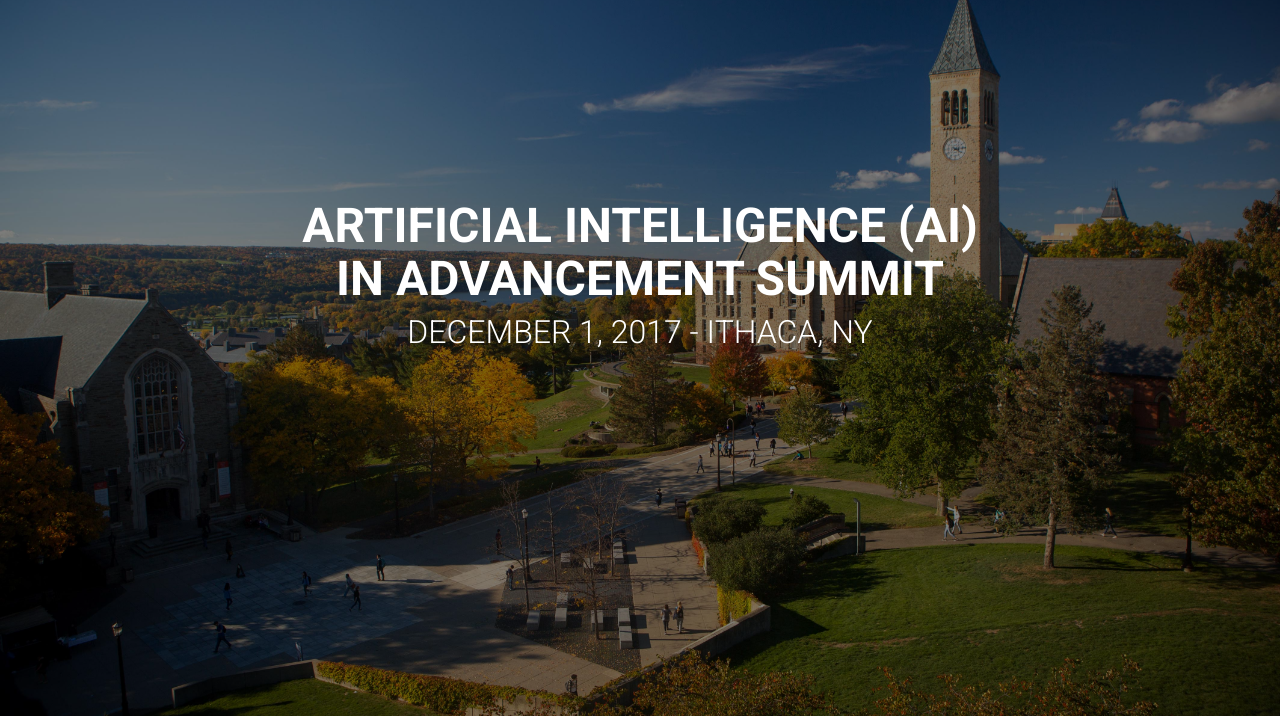
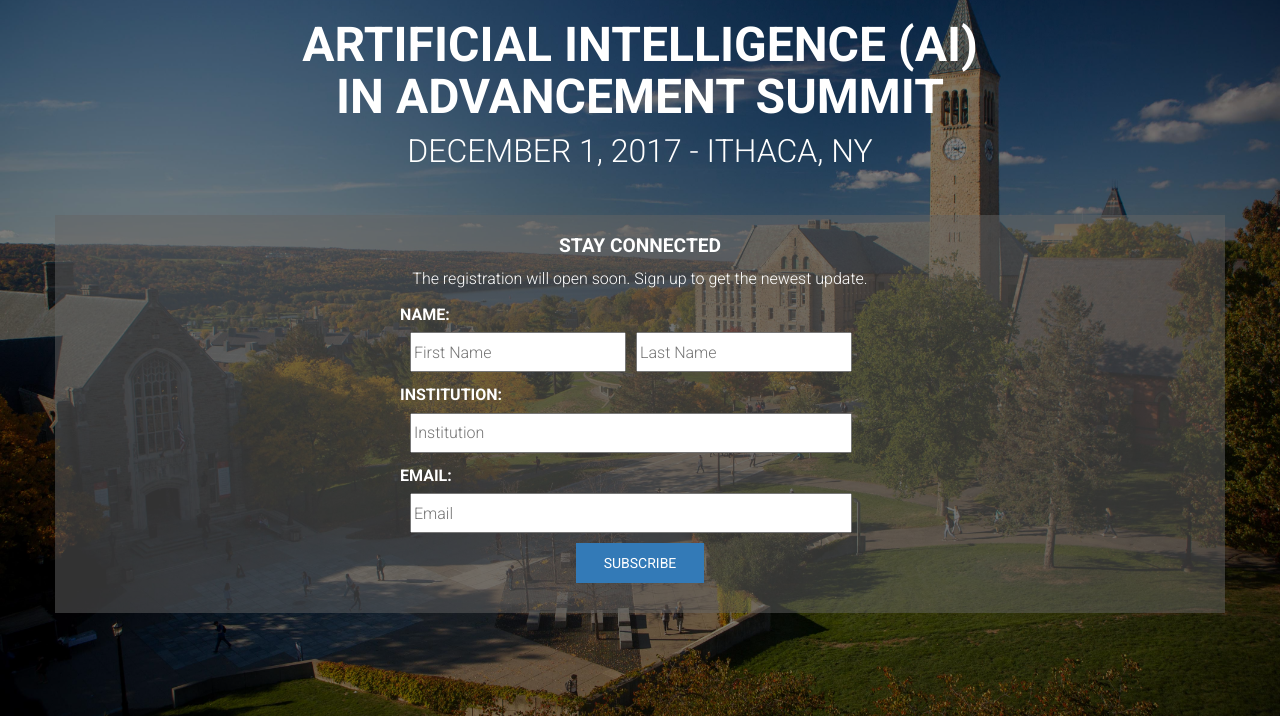
Before and after one commit to aad-wsux/aisummit, a website: page index-std.html in a window 1280 px wide. Shown: the part 84-802 px from the top of the page. Drawn offline with Linux system fonts and the light colour scheme; files whose address does not match are found by name.

Commit message:
add email sign up form in intro

```diff
--- a/assets/css/main.css
+++ b/assets/css/main.css
@@ -350,12 +350,36 @@ ul li {
 }
 .site-header .intro h2 {
   margin-top: 0px;
-  font-size: 4vw;
+  font-size: 5vw;
   font-weight: 300;
 }
 .site-header .intro h1 {
   margin-top: 0px;
   font-size: 6vw;
+}
+.site-header .intro h4 {
+  font-size: 4vw;
+}
+.site-header .intro p {
+  font-size: 4vw;
+  margin-bottom: 10px;
+  text-transform: none;
+}
+.form-group label{
+  font-size: 4vw;
+}
+.site-header .intro .container{
+  background-color:rgba(100, 100, 100, 0.5);
+  padding: 20px;
+}
+.form-group{
+  min-height: 40px;
+  margin-left:auto;
+  margin-right:auto;
+  margin-bottom: 10px;
+}
+.form-group label{
+  font-size: 4vw;
 }
 @media (min-width: 768px) {
   .site-header .intro h2 {
@@ -367,12 +391,20 @@ ul li {
     margin-top: 0px;
     font-size: 3rem;
   }
-}
-
-.site-header .intro p {
-  font-size: 3vw;
-  margin-bottom: 10px;
-  font-weight: 300;
+  .site-header .intro h4 {
+    margin-top: 0px;
+    font-size: 1.2rem;
+  }
+  .site-header .intro p {
+    font-size: 1rem;
+    margin-bottom: 10px;
+  }
+  .form-group{
+    width: 450px;
+  }
+  .form-group label{
+    font-size: 1rem;
+  }
 }
 
 @media (min-width: 768px) {
--- a/index-std.html
+++ b/index-std.html
@@ -1,5 +1,5 @@
 <!DOCTYPE html>
-<html lang="en" itemscope itemtype="http://schema.org/WebSite"><head>
+<html lang="en" itemscope itemtype="http://schema.org/WebSite" xmlns:vertical-align="http://www.w3.org/1999/xhtml"><head>
     <meta charset="utf-8">
     <meta http-equiv="X-UA-Compatible" content="IE=edge">
     <meta name="viewport" content="width=device-width, initial-scale=1">
@@ -71,7 +71,40 @@
             <p>&nbsp;</p>
 
             <!-- a class="btn btn-white" data-scroll href="#registration">Register Now</a -->
-
+            <div class="container">
+                <form>
+                    <h4>Stay connected</h4>
+                    <p>The registration will open soon.  Sign up to get the newest update.</p>
+                    <div class="form-group">
+                        <div class="row">
+                            <label style="float: left;">Name: </label>
+                        </div>
+                        <div class="row">
+                            <input type="text" id="firstname" placeholder="First Name" style="height:40px; width: 45%; margin-left:10px; float: left;">
+                            <input type="text" id="lastname" placeholder="Last Name" style="height:40px; width: 45%; margin-left:10px; float: left;">
+                        </div>
+                    </div>
+                    <div class="form-group" >
+                        <div class="row">
+                            <label style="float: left;">Institution: </label>
+                        </div>
+                        <div class="row">
+                            <input type="text" id="institution" placeholder="Institution" style="height:40px; width:92%; margin-left:10px; float: left;">
+                        </div>
+                    </div>
+                    <div class="form-group">
+                        <div class="row">
+                            <label style="float: left;">Email: </label>
+                        </div>
+                        <div class="row">
+                            <input type="email" id="emailInput" placeholder="Email" style="height:40px; width:92%; margin-left:10px; float: left;">
+                        </div>
+                    </div>
+                    <div class="form-group">
+                        <button type="button" class="btn btn-primary" style="height:40px; margin:auto;">Subscribe</button>
+                    </div>
+                </form>
+            </div>
         </div>
     </header>
 
```
